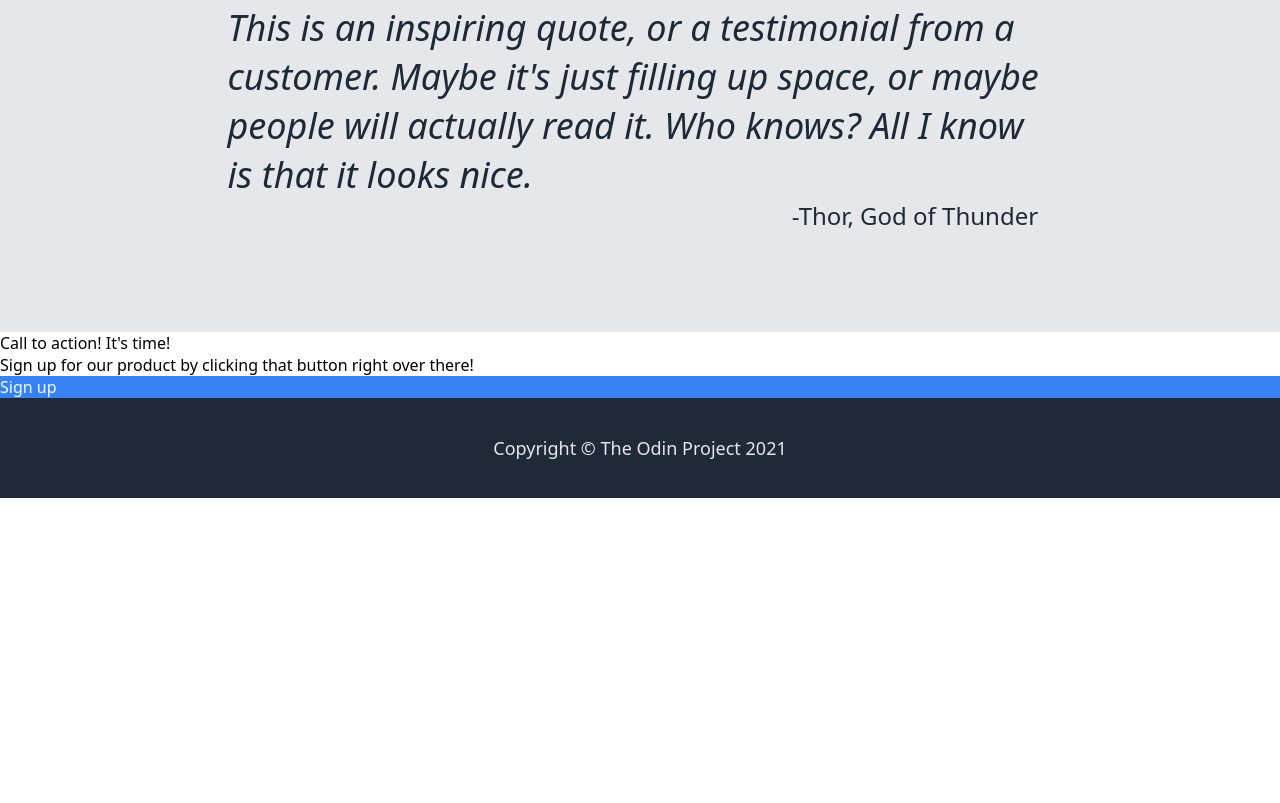
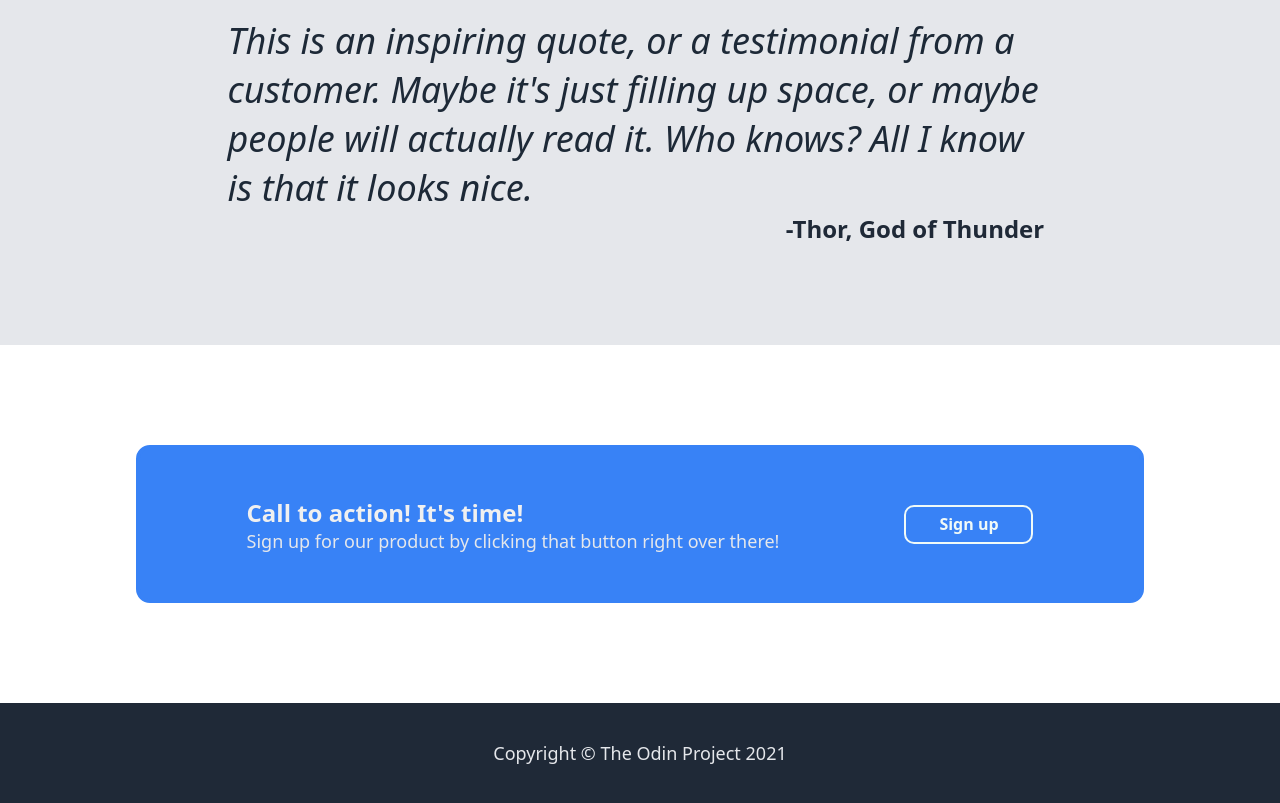
Before and after one commit to Jrippinger/odin-landingpage, a plain HTML site: page index.html in a window 1280 px wide. Shown: the part 833-1636 px from the top of the page. Before the commit the page ends 1331 px from the top, so only its background shows below. Drawn offline with Linux system fonts and the light colour scheme.

Commit message:
Sytled bottom container

```diff
--- a/index.html
+++ b/index.html
@@ -56,14 +56,16 @@
 
     <div class="containerbot">
         <div class="call">
-            <div class="callhead">Call to action! It's time!</div>
-            <div class="callsub">Sign up for our product by clicking that button right over there!</div>
-            <div class="signup">Sign up</div>
+            <div class="call-left">
+                <div class="callhead">Call to action! It's time!</div>
+                <div class="herosub">Sign up for our product by clicking that button right over there!</div>
+            </div>
+            <div class="signup bot"> Sign up</div>
         </div>
+    </div>
 
-        <div class="footer">
-            <div class="copyright">Copyright © The Odin Project 2021</div>
-        </div>
+    <div class="footer">
+        <div class="copyright">Copyright © The Odin Project 2021</div>
     </div>
 </body>
 </html>
--- a/style.css
+++ b/style.css
@@ -39,6 +39,14 @@ a,
 }
 
 .signup{
+    display: flex;
+    align-items: center;
+    justify-content: center;
+    font-weight: 800;
+    text-align: center;
+    border-radius: 10px;
+    width: 125px;
+    height: 35px;
     background-color: #3882f6;
     color: #f0faf8;
 }
@@ -77,7 +85,7 @@ a,
 }
 
 .image{
-  border-radius: 25px;
+  border-radius: 14px;
   border: 4px solid #3882f6;
   padding: 20px;
   width: 125px;
@@ -92,7 +100,11 @@ a,
 }
 
 .containermid{
-   background-color: #e5e7eb;
+    background-color: #e5e7eb;
+    display: flex;
+    justify-content: center;
+    align-items: center;
+    flex-direction: column;
 }
 
 .quote{
@@ -108,13 +120,35 @@ a,
     color: #1f2937;
     margin-left: 550px;
     margin-bottom: 100px;
+    font-weight: 800;
 }
 
-.containermid{
+.containerbot{
+    margin: 100px;
     display: flex;
     justify-content: center;
+}
+
+.call{
+    display: flex;
+    border-radius: 14px;
+    background-color: #3882f6;
+    border: 4px solid #3882f6;
+    justify-content: center;
     align-items: center;
-    flex-direction: column;
+    gap: 125px;
+    height: 150px;
+    width: 1000px;
+}
+
+.callhead{
+    font-size: 24px;
+    font-weight: 800;
+    color: #f0f0f0;
+}
+
+.signup.bot{
+    border: 2px solid #f0faf8;
 }
 
 .footer{
```
